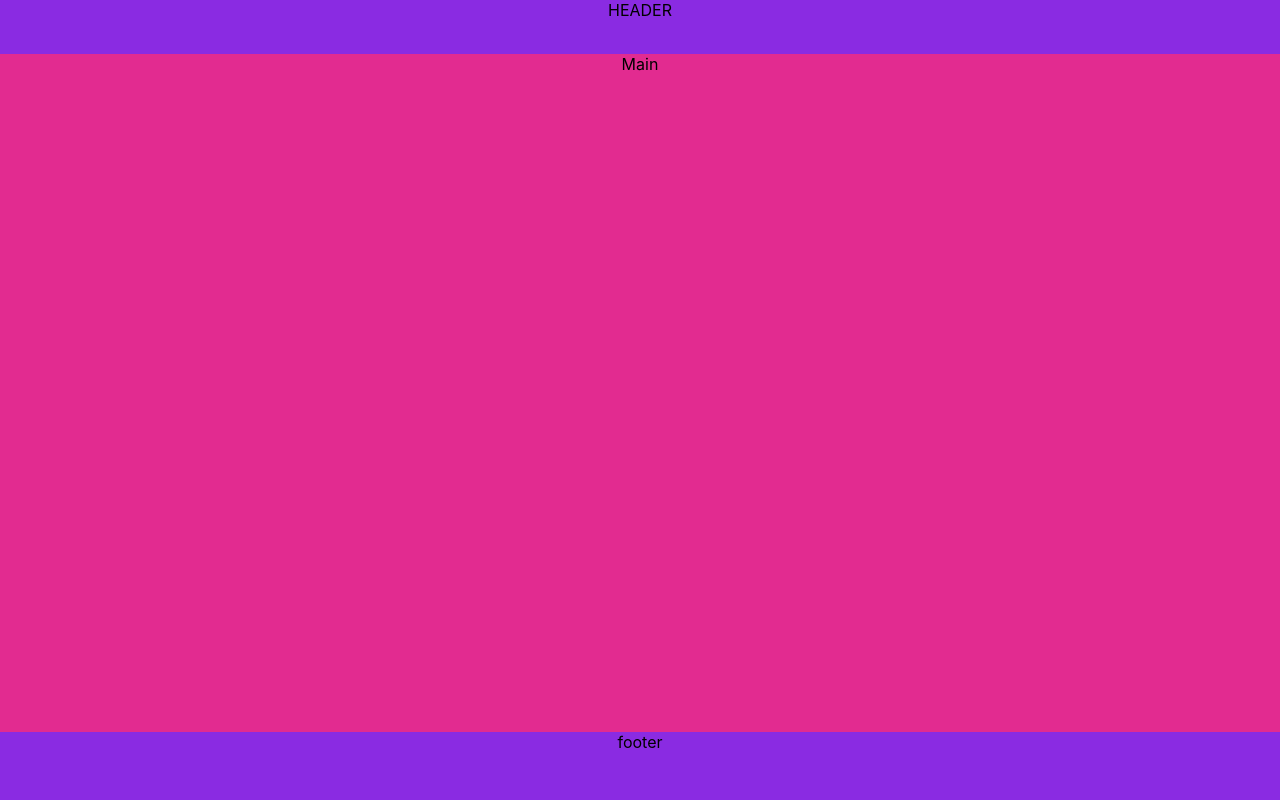
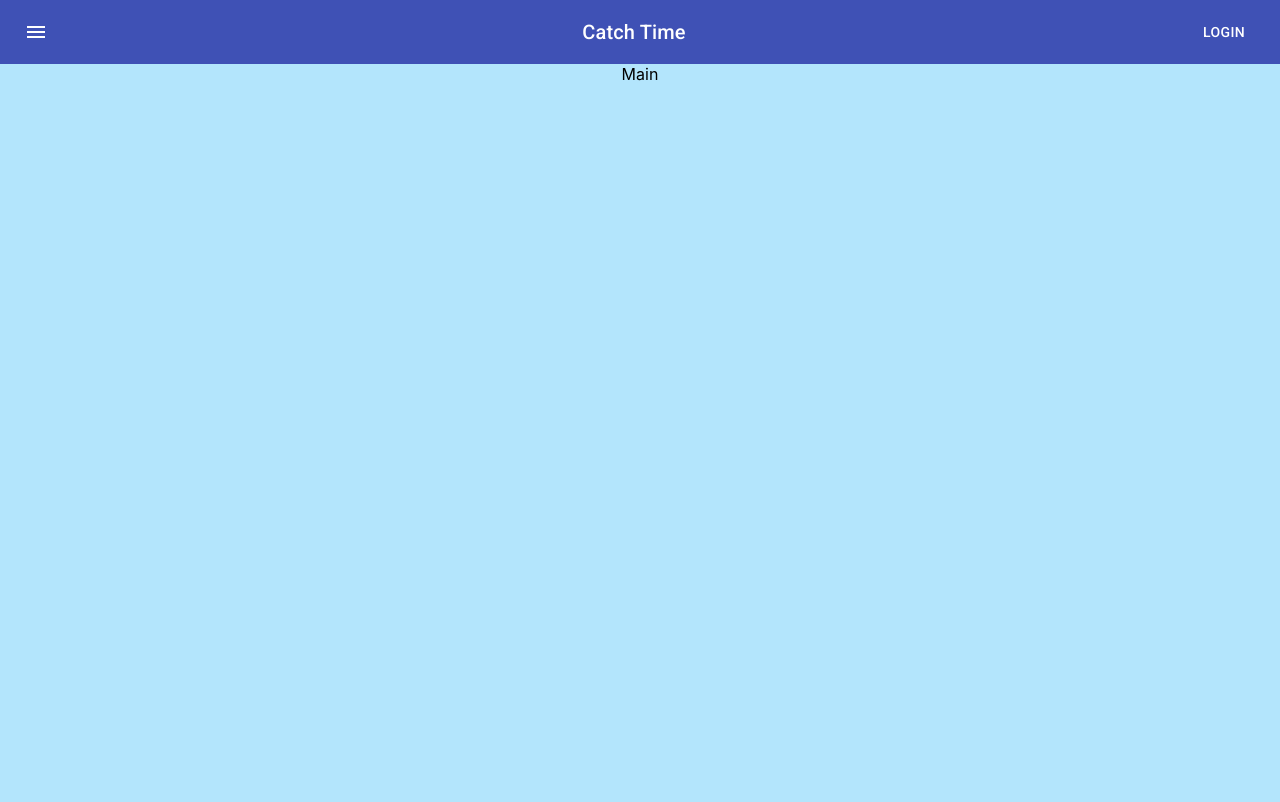
Before and after one commit to UraSerdyuk/client-catch-time, a React (Create React App) app: page / in a window 1280 px wide. Built offline with nearby package versions, Linux system fonts and the light colour scheme.

Commit message:
add skilet

```diff
--- a/src/App.scss
+++ b/src/App.scss
@@ -1,25 +1,15 @@
 .App {
   display: flex;
   flex-direction: column;
-  height: auto;
   width: 100%;
   height: 100vh;
   text-align: center;
-  background-color: aqua;
+  padding: 0 !important;
 
-  header {
-    width: 100%;
-    height: 8%;
-    background-color: blueviolet;
+  main {
+    height: 92.2%;
+    background-color: #b3e5fc ;
+
   }
-  main {
-    width: 100%;
-    height: 100%;
-    background-color: #e22b90;
-  }
-  footer {
-    width: 100%;
-    height: 10%;
-    background-color: blueviolet;
-  }
+
 }
--- a/src/App.tsx
+++ b/src/App.tsx
@@ -1,14 +1,15 @@
 import React from 'react';
 
 import './App.scss';
+import {Container} from "@material-ui/core";
+import Header from "./containers/header";
 
 function App() {
   return (
-    <div className="App">
-    <header> HEADER</header>
+      <Container className='App' maxWidth={false}>
+        <Header/>
     <main> Main</main>
-    <footer> footer</footer>
-    </div>
+    </Container>
   );
 }
 
--- /dev/null
+++ b/src/containers/header/Header.tsx
@@ -0,0 +1,42 @@
+import React from 'react';
+import { createStyles, makeStyles, Theme } from '@material-ui/core/styles';
+import AppBar from '@material-ui/core/AppBar';
+import Toolbar from '@material-ui/core/Toolbar';
+import Typography from '@material-ui/core/Typography';
+import Button from '@material-ui/core/Button';
+import IconButton from '@material-ui/core/IconButton';
+import MenuIcon from '@material-ui/icons/Menu';
+
+const useStyles = makeStyles((theme: Theme) =>
+    createStyles({
+        root: {
+            flexGrow: 1,
+        },
+        menuButton: {
+            marginRight: theme.spacing(2),
+        },
+        title: {
+            flexGrow: 1,
+        },
+    }),
+);
+
+export function Header() {
+    const classes = useStyles();
+
+    return (
+        <div className={classes.root}>
+            <AppBar position="static">
+                <Toolbar>
+                    <IconButton edge="start" className={classes.menuButton} color="inherit" aria-label="menu">
+                        <MenuIcon />
+                    </IconButton>
+                    <Typography variant="h6" className={classes.title}>
+                        Catch Time
+                    </Typography>
+                    <Button color="inherit">Login</Button>
+                </Toolbar>
+            </AppBar>
+        </div>
+    );
+}
--- /dev/null
+++ b/src/containers/header/index.tsx
@@ -0,0 +1,3 @@
+import {Header} from './Header'
+
+export default Header;
```
Also changed, not shown: src/containers/header/Header.scss (added), src/logo.svg (deleted).
